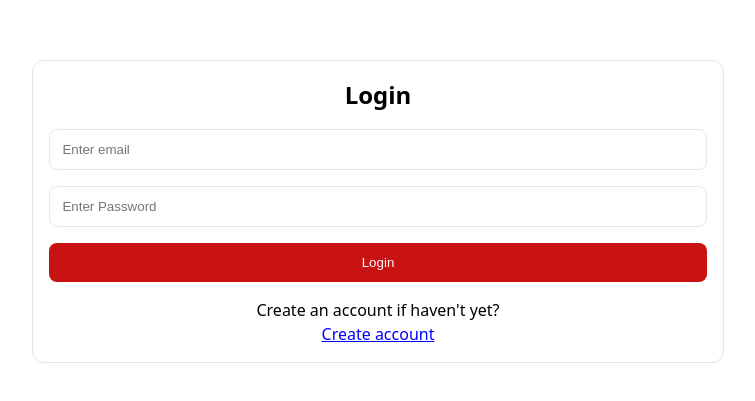
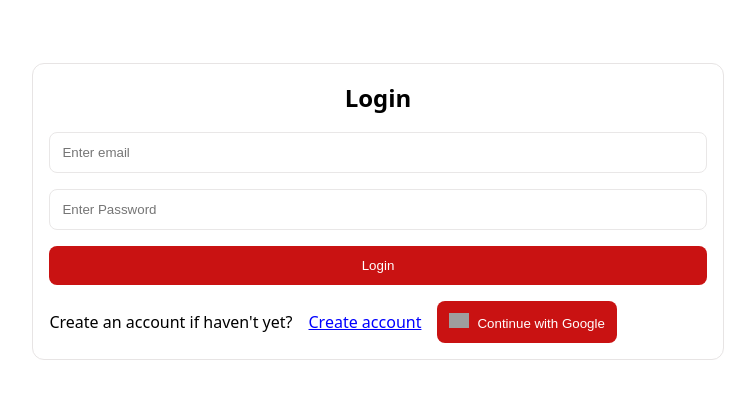
Before and after one commit to Mbiydzenyuy3/feature-rich-url-shortner, a React (Vite) app in the folder urlshortener/: page /login in a window 1280 px wide. Shown: the part 189-590 px from the top of the page, without its empty margins (262-1017 px from the left). Built offline with nearby package versions, Linux system fonts and the light colour scheme; no server answers; grey boxes are pictures that could not be loaded.

Commit message:
added google login to the frontend

```diff
--- a/urlshortener/src/App.jsx
+++ b/urlshortener/src/App.jsx
@@ -5,6 +5,7 @@ import Login from "./pages/login.jsx";
 import Register from "./pages/register.jsx";
 import Dashboard from "./pages/dashboard.jsx";
 import LandingPage from "./pages/landing.jsx";
+import OAuthCallback from "./pages/oauthCallback.jsx";
 // import UrlListPage from "./pages/urls.jsx";
 
 export default function App() {
@@ -15,6 +16,7 @@ export default function App() {
         <Route path="/dashboard" element={<Dashboard />} />
         <Route path="/register" element={<Register />} />
         <Route path="/login" element={<Login />} />
+        <Route path="/oauth/callback" element={<OAuthCallback />} />
         {/* <Route path="/urls" element={<UrlListPage />} /> */}
       </Routes>
     </BrowserRouter>
--- a/urlshortener/src/components/Footer.jsx
+++ b/urlshortener/src/components/Footer.jsx
@@ -4,7 +4,7 @@ export default function Footer() {
     <>
       <footer className="footer">
         <div className="footer-div">
-          <p>© {new Date().getFullYear()} Short.ly - A simple URL shortener</p>
+          <p>© {new Date().getFullYear()} Shortlynk - A simple URL shortener</p>
         </div>
       </footer>
     </>
--- a/urlshortener/src/components/Header.jsx
+++ b/urlshortener/src/components/Header.jsx
@@ -7,7 +7,7 @@ export default function Header() {
       <header className="header">
         <Link to="/" className="text-xl font-bold">
           <h1 className="logo">
-            <span>🔗</span>Short.ly
+            <span>🔗</span>Shortlynk
           </h1>
         </Link>
         {/* <Link to="/urls" className="all-urls">
--- a/urlshortener/src/pages/login.jsx
+++ b/urlshortener/src/pages/login.jsx
@@ -55,11 +55,28 @@ export default function Login() {
           onChange={(e) => setForm({ ...form, password: e.target.value })}
         />
         <button className="cta">Login</button>
-        <div className="option">
+        <div
+          className="option"
+          style={{ display: "flex", alignItems: "center", gap: "1rem" }}
+        >
           <p>Create an account if haven't yet? </p>
           <a href="/register" className="create-account">
             Create account
           </a>
+          <button
+            type="button"
+            className="cta mt-4 bg-white border text-black flex items-center justify-center"
+            onClick={() => {
+              window.location.href = "http://localhost:4000/api/oauth/google";
+            }}
+          >
+            <img
+              src="https://developers.google.com/identity/images/g-logo.png"
+              alt="Google Logo"
+              style={{ width: 20, marginRight: 8 }}
+            />
+            Continue with Google
+          </button>
         </div>
       </form>
       {showDialog && (
--- /dev/null
+++ b/urlshortener/src/pages/oauthCallback.jsx
@@ -0,0 +1,23 @@
+//src/pages/oauthCallback.jsx
+import { useEffect } from "react";
+import { useNavigate, useLocation } from "react-router-dom";
+
+export default function OAuthCallback() {
+  const navigate = useNavigate();
+  const location = useLocation();
+
+  useEffect(() => {
+    const params = new URLSearchParams(location.search);
+    const token = params.get("token");
+
+    if (token) {
+      localStorage.setItem("token", token);
+      navigate("/dashboard");
+    } else {
+      alert("Login failed. No token found.");
+      navigate("/login");
+    }
+  }, [location]);
+
+  return <p>Authenticating with Google...</p>;
+}
```
